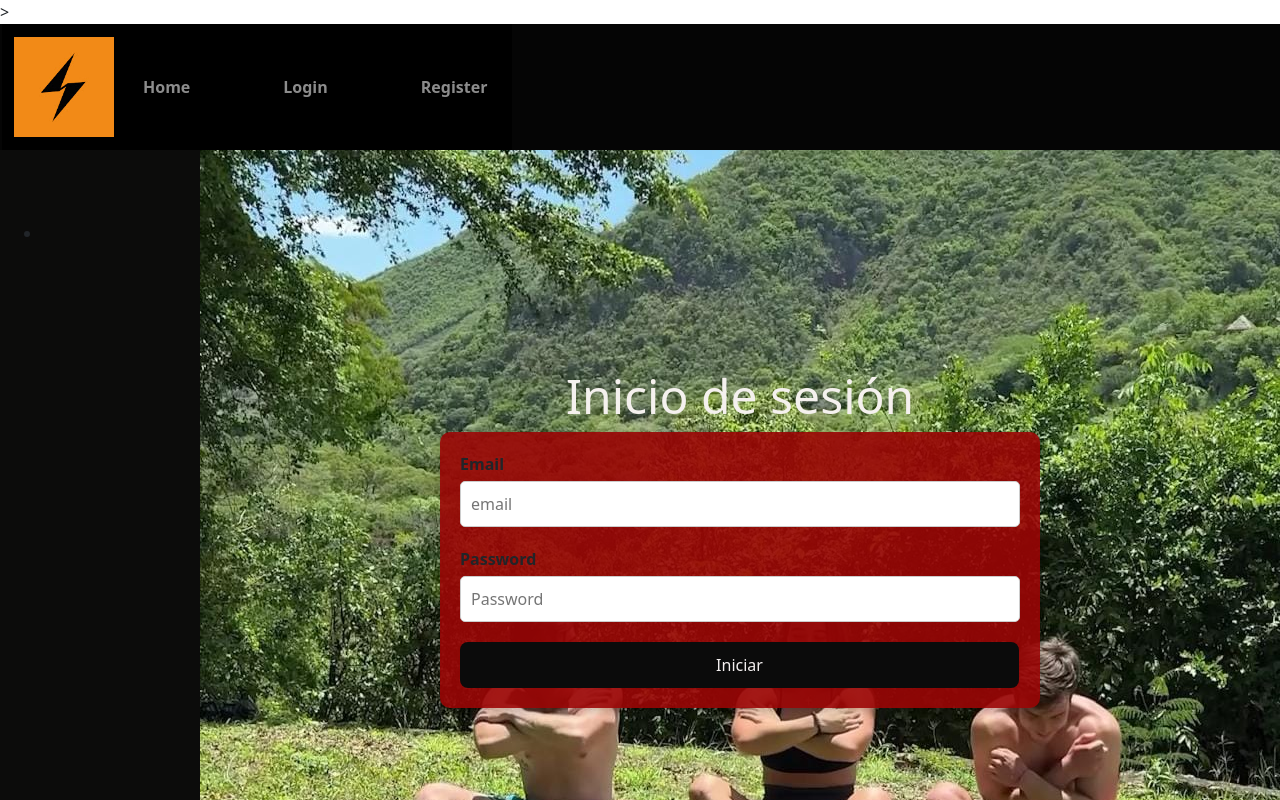
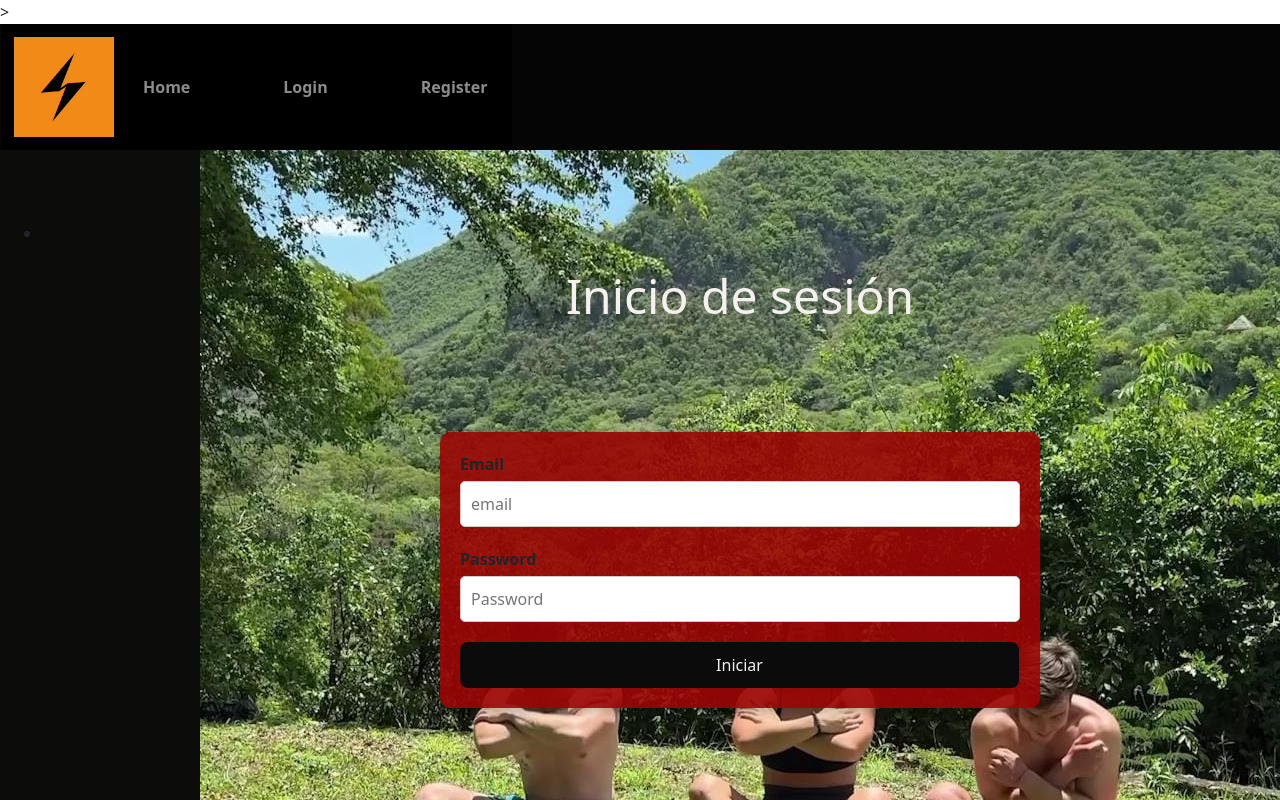
Before and after one commit to NickaParra/Proyecto-HTG, a React (Vite) app in the folder frontend/vite-project/: page /Login in a window 1280 px wide. Shown: the top 800 px of the page. Built offline with nearby package versions, Linux system fonts and the light colour scheme.

Commit message:
actualizado

```diff
--- a/frontend/vite-project/src/Login.css
+++ b/frontend/vite-project/src/Login.css
@@ -19,7 +19,7 @@
 /* Estilos del título en la página principal */
 .login-container h1 {
     position: absolute;
-    top: 200px; /* Ajusta esta propiedad según el margen que desees */
+    top: 100px; /* Ajusta esta propiedad según el margen que desees */
     left: 50%;
     transform: translateX(-50%); /* Centra el texto horizontalmente */
     color: #f5f1ee;
--- a/frontend/vite-project/src/Register.css
+++ b/frontend/vite-project/src/Register.css
@@ -20,7 +20,7 @@
 
 .register-container h1 {
     position: absolute;
-    top: 100px;
+    top: 5%;
     left: 50%;
     transform: translateX(-50%);
     color: #f9f6f4;
```
